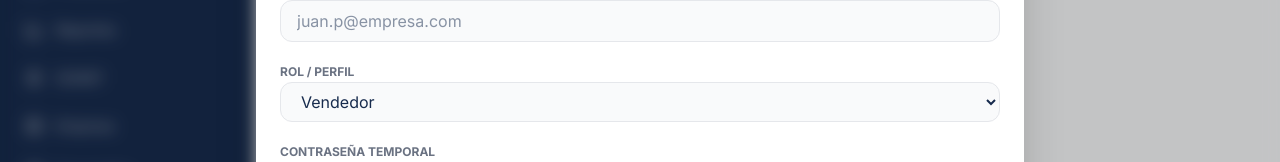
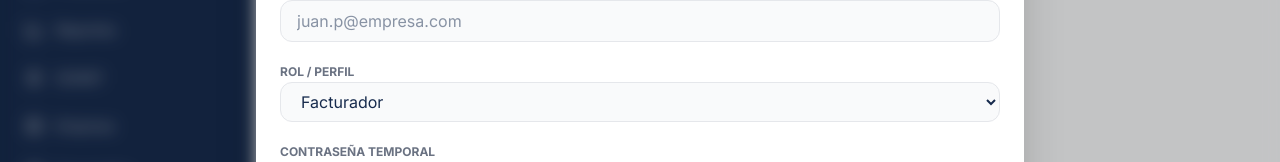
Before and after one commit to CODLuisP/ideatecfacturacion, a Next.js app: page /ideatecfactus/usuarios in a window 1280 px wide. Both pictures are taken after a click on the button "Nuevo Usuario". Shown: the part 340-502 px from the top of the page. Built offline with nearby package versions, Linux system fonts and the light colour scheme; no server answers.

Commit message:
Roles usuario

```diff
--- a/app/components/modalUsuarios/EditarUsuarioModal.tsx
+++ b/app/components/modalUsuarios/EditarUsuarioModal.tsx
@@ -116,14 +116,9 @@ export function EditarUsuarioModal({
                   onChange={(e) => setForm({ ...form, rol: e.target.value })}
                   className="w-full pl-9 pr-4 py-2.5 border border-gray-200 rounded-xl outline-none text-sm focus:border-blue-500 bg-white"
                 >
-                  <option value="vendedor">Vendedor</option>
-                  <option value="contador">Contador</option>
-                  <option value="soporte">Soporte</option>
+                  <option value="facturador">Facturador</option>
                   {(isSuperadmin || usuario.rol === "admin") && (
                     <option value="admin">Admin</option>
-                  )}
-                  {usuario.rol === "superadmin" && (
-                    <option value="superadmin">Super Admin</option>
                   )}
                 </select>
               </div>
--- a/app/ideatecfactus/usuarios/page.tsx
+++ b/app/ideatecfactus/usuarios/page.tsx
@@ -28,7 +28,7 @@ export default function UsuariosPage() {
   const [formData, setFormData] = useState({
     username: "",
     email: "",
-    rol: "vendedor",
+    rol: "facturador",
   });
   const [loadingCreate, setLoadingCreate] = useState(false);
   const [usuarios, setUsuarios] = useState<any[]>([]);
@@ -109,7 +109,7 @@ export default function UsuariosPage() {
       );
       setIsModalOpen(false);
       showToast("Usuario creado correctamente", "success");
-      setFormData({ username: "", email: "", rol: "vendedor" });
+      setFormData({ username: "", email: "", rol: "facturador" });
       fetchUsuarios();
     } catch (error: any) {
       showToast(
@@ -264,9 +264,7 @@ export default function UsuariosPage() {
                 setFormData({ ...formData, rol: e.target.value })
               }
             >
-              <option value="vendedor">Vendedor</option>
-              <option value="contador">Contador</option>
-              <option value="soporte">Soporte</option>
+              <option value="facturador">Facturador</option>
               {(isSuperadmin || user?.rol === "admin") && (
                 <option value="admin">Admin</option>
               )}
```
